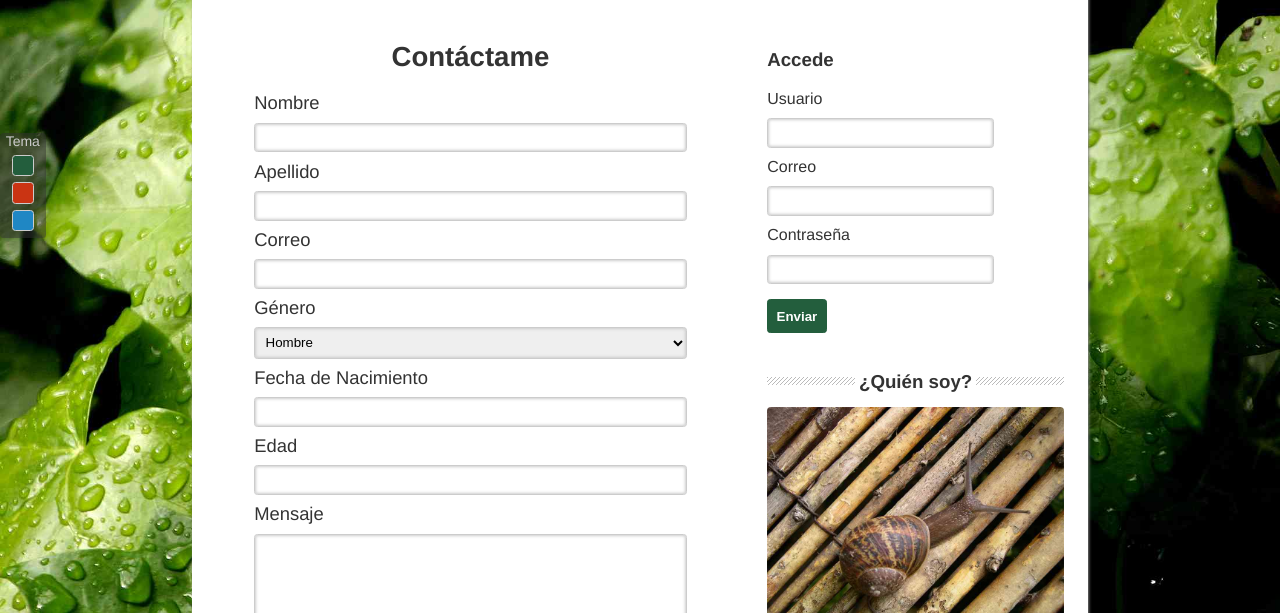
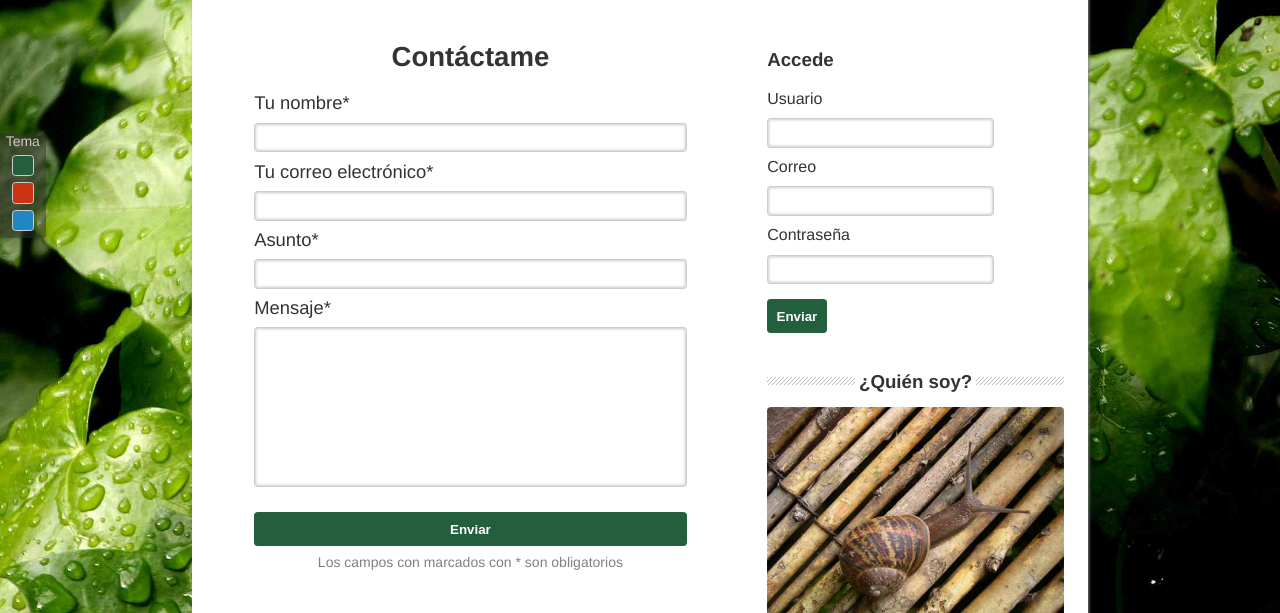
Before and after one commit to Javierbscn/pp-jquery, a plain HTML site: page contact.html in a window 1280 px wide. Shown: the part 187-800 px from the top of the page. Drawn offline with nearby package versions, Linux system fonts and the light colour scheme.

Commit message:
Puliendo detalles para subir el proyecto

```diff
--- a/contact.html
+++ b/contact.html
@@ -43,31 +43,20 @@
             <div id="contact">
                 <h2>Contáctame</h2>
                 <form class="cmxform" action="" id="contact-form">
-                    <label for="name">Nombre</label>
+                    <label for="name">Tu nombre*</label>
                     <input type="text" name="name" id="contact-name" required>
 
-                    <label for="lastname">Apellido</label>
+                    <label for="email">Tu correo electrónico*</label>
+                    <input type="email" name="email" id="contact-email" required>
+
+                    <label for="lastname">Asunto*</label>
                     <input type="text" name="lastname" id="contact-lastname" required>
 
-                    <label for="email">Correo</label>
-                    <input type="email" name="email" id="contact-email" required>
-
-                    <label for="">Género</label>
-                    <select name="gender">
-                        <option value="man">Hombre</option>
-                        <option value="woman">Mujer</option>
-                    </select>
-
-                    <label for="date">Fecha de Nacimiento</label>
-                    <input type="text" name="date" id="date" required>
-
-                    <label for="age">Edad</label>
-                    <input type="number" name="age" id="age" required>
-
-                    <label for="message">Mensaje</label>
+                    <label for="message">Mensaje*</label>
                     <textarea id="message" name="message" required></textarea>
                     <br>
                     <input type="submit" value="Enviar">
+                    <p class="form-info">Los campos con marcados con * son obligatorios</p>
                 </form>
 
             </div>
--- a/js/contact-form.js
+++ b/js/contact-form.js
@@ -21,9 +21,4 @@
         max: $.validator.format("Por favor, escribe un valor menor o igual a {0}."),
         min: $.validator.format("Por favor, escribe un valor mayor o igual a {0}.")
     });
-
-
-    $('[name="date"]').datepicker({
-        dateFormat: 'dd/mm/yy'
-    })
 })
--- a/js/main.js
+++ b/js/main.js
@@ -40,7 +40,7 @@
         event.preventDefault()
 
         $('html, body').animate({
-            scrollTop: 250
+            scrollTop: 200
         }, 750)
 
         return false
--- a/scss/blocks/_contact-form.scss
+++ b/scss/blocks/_contact-form.scss
@@ -39,6 +39,12 @@
                 display: inline-block;
                 width  : 85%;
             }
+
+            .form-info{
+                font-size: .875rem;
+                color: $secondaryText;
+                margin: -.75rem 0;
+            }
         }
     }
 }
```
Also changed, not shown: css/styles.css, 1 other file.
